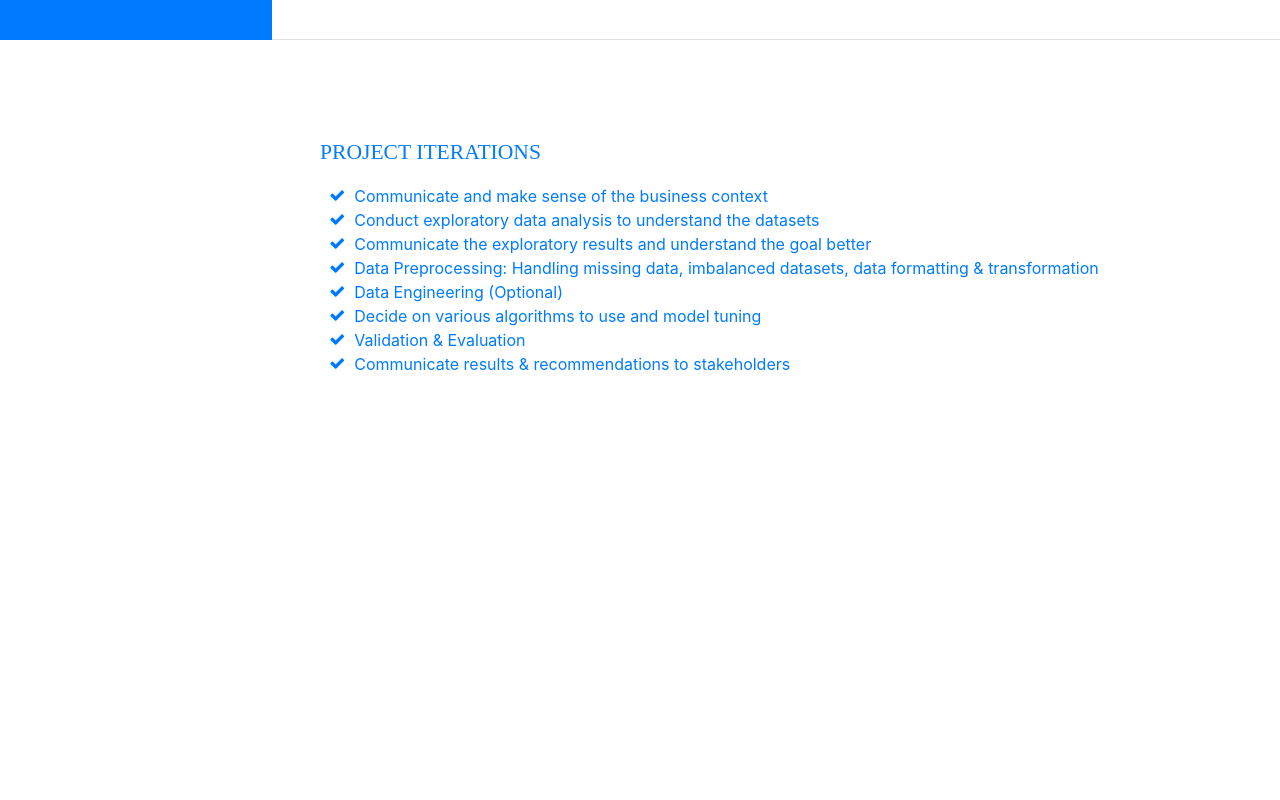
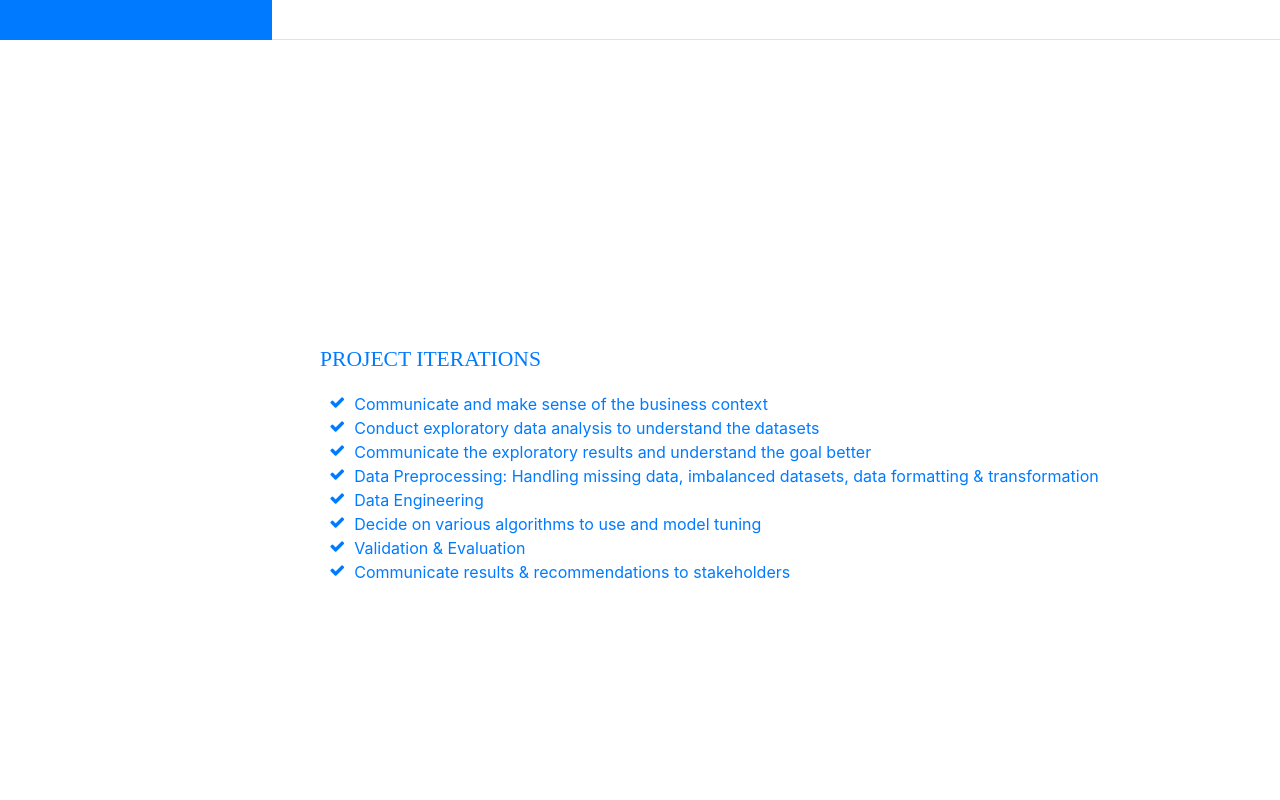
Before and after one commit to xyzhoumaster/xyzhoumaster.github.io, a website with bundled scripts: page index.html in a window 1280 px wide. Shown: the part 760-1560 px from the top of the page. Built offline with nearby package versions, Linux system fonts and the light colour scheme; a web font is replaced by a local one.

Commit message:
Update index.html

```diff
--- a/index.html
+++ b/index.html
@@ -99,8 +99,9 @@
       </section>
 
       <section class="resume-section p-3 p-lg-5 d-flex flex-column" id="projects">
-          <h2 class="mb-5"><a href= "www.google.com"Analytics Applied Projects</a></h2>
-        <div class="subheading mb-3">Project Iterations</div>
+      <div class="my-auto">
+        <h2 class="mb-5"><a href= "www.google.com"Analytics Applied Projects</a></h2>
+          <div class="subheading mb-3">Project Iterations</div>
           <ul class="fa-ul mb-0">
             <li>
               <i class="fa-li fa fa-check"></i>
@@ -119,7 +120,7 @@
               Data Preprocessing: Handling missing data, imbalanced datasets, data formatting &amp; transformation</li>
             <li>
               <i class="fa-li fa fa-check"></i>
-              Data Engineering (Optional)</li>
+              Data Engineering</li>
             <li>
               <i class="fa-li fa fa-check"></i>
               Decide on various algorithms to use and model tuning</li>
```
